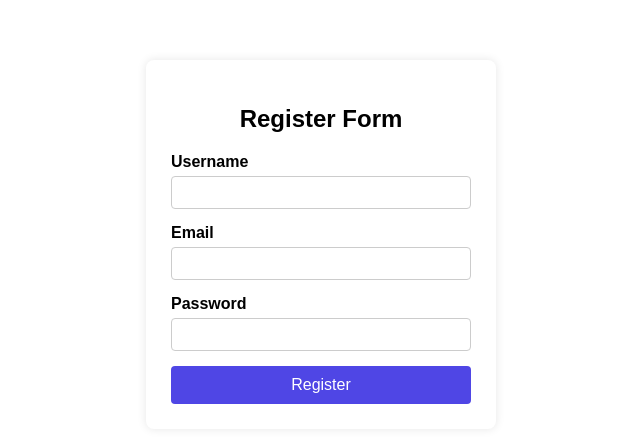
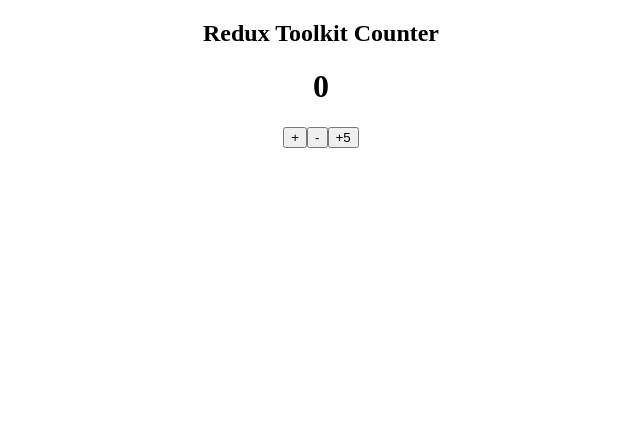
Before and after one commit to AkashSingh8391/React, a React (Vite) app: page / in a window 1280 px wide. Shown: the top 442 px of the page, without its empty margins (319-959 px from the left). Built offline with nearby package versions, Linux system fonts and the light colour scheme.

Commit message:
React Redux Toolkit use for avoid props drilling

```diff
--- a/package.json
+++ b/package.json
@@ -10,9 +10,11 @@
     "preview": "vite preview"
   },
   "dependencies": {
+    "@reduxjs/toolkit": "^2.11.2",
     "react": "^19.2.0",
     "react-dom": "^19.2.0",
     "react-hook-form": "^7.71.1",
+    "react-redux": "^9.2.0",
     "react-router-dom": "^7.12.0"
   },
   "devDependencies": {
--- a/src/App.jsx
+++ b/src/App.jsx
@@ -1,100 +1,9 @@
-import React from "react";
-import { useForm } from "react-hook-form";
-import "./form.css";
+import Counter from "./Redux/Counter";
 
 function App() {
-  const {
-    register,
-    handleSubmit,
-    formState: { errors, isSubmitting },
-    reset,
-  } = useForm({
-    defaultValues: {
-      username: "",
-      email: "",
-      password: "",
-    },
-  });
-
-  // ✅ onSubmit function
-  const onSubmit = async (data) => {
-    console.log("Form Data:", data);
-
-    // simulate API call
-    await new Promise((resolve) => setTimeout(resolve, 2000));
-
-    alert("Form Submitted Successfully 🎉");
-
-    reset(); // clear form after submit
-  };
-
   return (
-    <div className="container">
-      <h2>Register Form</h2>
-
-      <form onSubmit={handleSubmit(onSubmit)} noValidate>
-        {/* Username */}
-        <div className="field">
-          <label>Username</label>
-          <input
-            type="text"
-            className={errors.username ? "error-input" : ""}
-            {...register("username", {
-              required: "Username is required",
-              minLength: {
-                value: 3,
-                message: "Minimum 3 characters required",
-              },
-            })}
-          />
-          {errors.username && (
-            <p className="error-text">{errors.username.message}</p>
-          )}
-        </div>
-
-        {/* Email */}
-        <div className="field">
-          <label>Email</label>
-          <input
-            type="email"
-            className={errors.email ? "error-input" : ""}
-            {...register("email", {
-              required: "Email is required",
-              pattern: {
-                value: /^[^\s@]+@[^\s@]+\.[^\s@]+$/,
-                message: "Invalid email format",
-              },
-            })}
-          />
-          {errors.email && (
-            <p className="error-text">{errors.email.message}</p>
-          )}
-        </div>
-
-        {/* Password */}
-        <div className="field">
-          <label>Password</label>
-          <input
-            type="password"
-            className={errors.password ? "error-input" : ""}
-            {...register("password", {
-              required: "Password is required",
-              minLength: {
-                value: 6,
-                message: "Minimum 6 characters required",
-              },
-            })}
-          />
-          {errors.password && (
-            <p className="error-text">{errors.password.message}</p>
-          )}
-        </div>
-
-        {/* Submit Button */}
-        <button type="submit" disabled={isSubmitting}>
-          {isSubmitting ? "Submitting..." : "Register"}
-        </button>
-      </form>
+    <div>
+      <Counter />
     </div>
   );
 }
--- /dev/null
+++ b/src/Redux/Counter.jsx
@@ -0,0 +1,29 @@
+import { useDispatch, useSelector } from "react-redux";
+import {
+  increment,
+  decrement,
+  incrementByAmount,
+} from "../Redux/counterSlice";
+
+function Counter() {
+  // 🔹 Read data from Redux store
+  const count = useSelector((state) => state.counter.value);
+
+  // 🔹 Dispatch actions
+  const dispatch = useDispatch();
+
+  return (
+    <div style={{ textAlign: "center" }}>
+      <h2>Redux Toolkit Counter</h2>
+      <h1>{count}</h1>
+
+      <button onClick={() => dispatch(increment())}>+</button>
+      <button onClick={() => dispatch(decrement())}>-</button>
+      <button onClick={() => dispatch(incrementByAmount(5))}>
+        +5
+      </button>
+    </div>
+  );
+}
+
+export default Counter;
--- /dev/null
+++ b/src/Redux/counterSlice.js
@@ -0,0 +1,30 @@
+import { createSlice } from "@reduxjs/toolkit";
+
+// 🔹 Initial State
+const initialState = {
+  value: 0,
+};
+
+// 🔥 Slice
+const counterSlice = createSlice({
+  name: "counter",
+  initialState,
+  reducers: {
+    increment: (state) => {
+      state.value += 1; // immer handles immutability
+    },
+    decrement: (state) => {
+      state.value -= 1;
+    },
+    incrementByAmount: (state, action) => {
+      state.value += action.payload;
+    },
+  },
+});
+
+// 🔹 Action creators auto-generated
+export const { increment, decrement, incrementByAmount } =
+  counterSlice.actions;
+
+// 🔹 Reducer export
+export default counterSlice.reducer;
--- /dev/null
+++ b/src/Redux/store.js
@@ -0,0 +1,13 @@
+import { configureStore } from "@reduxjs/toolkit";
+import counterReducer from "../Redux/counterSlice";
+
+// 🔥 Global Redux Store
+export const store = configureStore({
+  reducer: {
+    counter: counterReducer,
+  },
+});
+
+// 👉 configureStore automatically adds:
+// - Redux DevTools
+// - Thunk middleware
--- a/src/main.jsx
+++ b/src/main.jsx
@@ -1,10 +1,14 @@
 import React from "react";
 import ReactDOM from "react-dom/client";
+import { Provider } from "react-redux";
+import { store } from "./Redux/store";
 import App from "./App";
-import { BrowserRouter } from "react-router-dom";
 
 ReactDOM.createRoot(document.getElementById("root")).render(
-  <BrowserRouter>
-    <App />
-  </BrowserRouter>
+  <React.StrictMode>
+    {/* 🔥 Redux store available to whole app */}
+    <Provider store={store}>
+      <App />
+    </Provider>
+  </React.StrictMode>
 );
```
Also changed, not shown: 1 other file (tests, documents, lock files or other folders).
